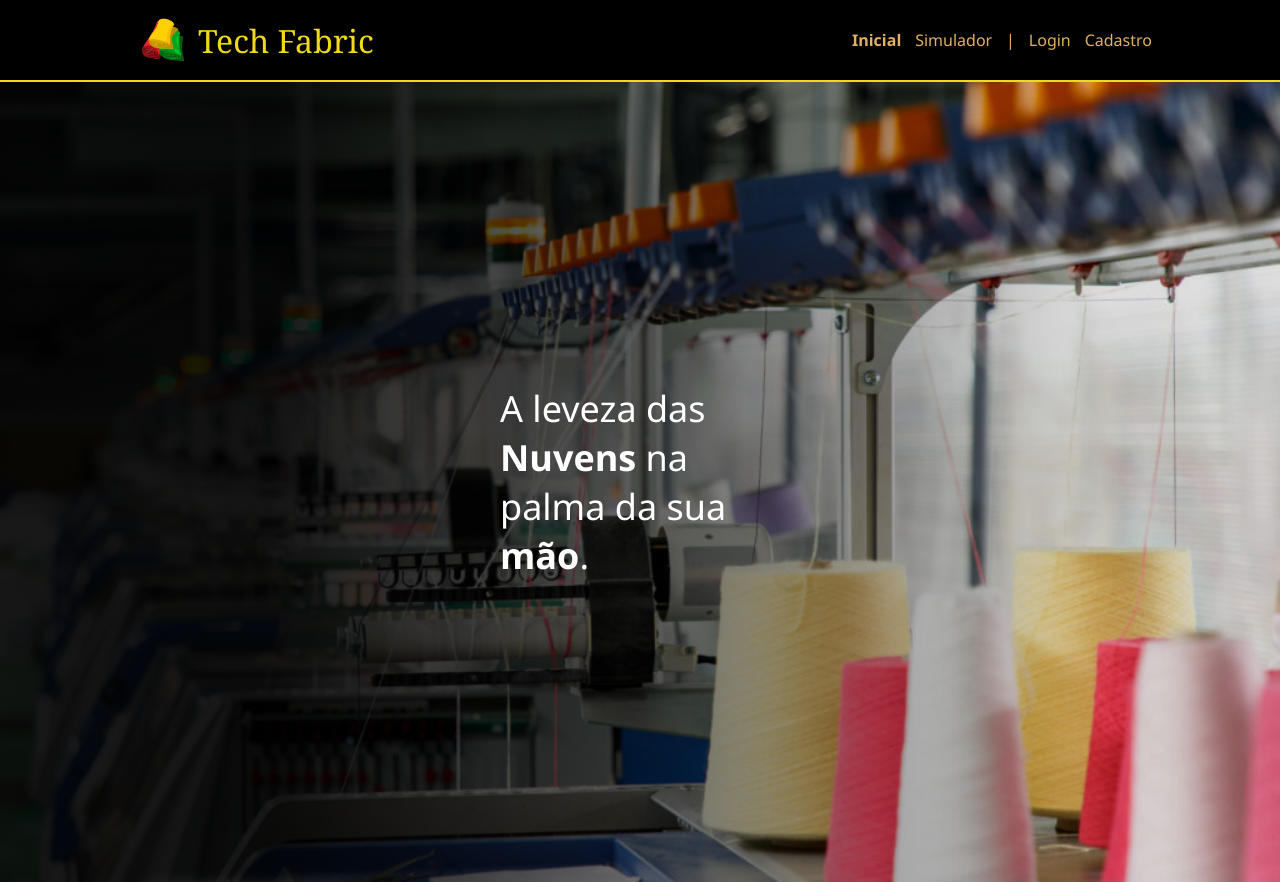
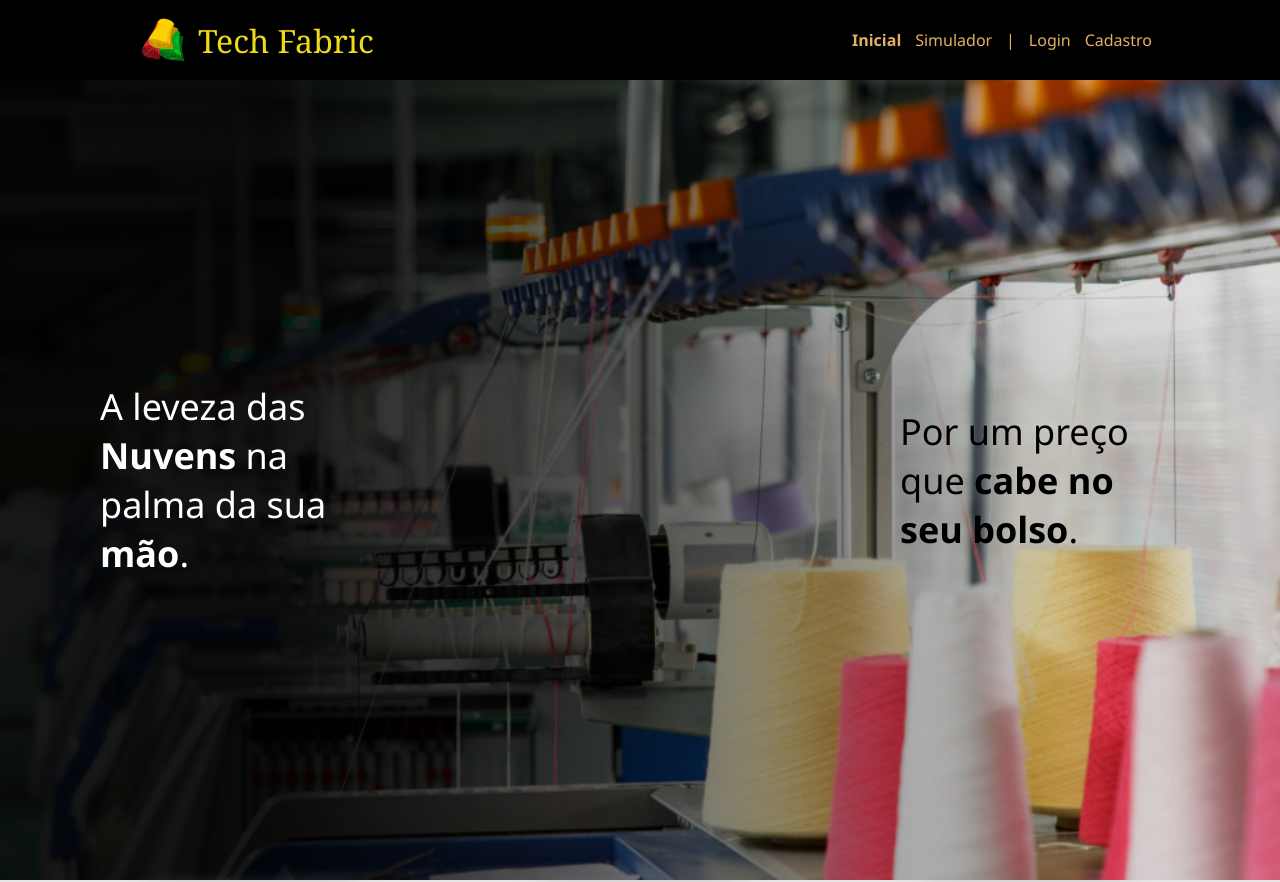
Before and after one commit to Vinum-Grupo8-1ADSA/Desafio-PI, a website: page site/public/index.html in a window 1280 px wide. Shown: the top 882 px of the page. Drawn offline with Linux system fonts and the light colour scheme.

Commit message:
Mudanças minimas na home

```diff
--- a/site/public/css/estilo.css
+++ b/site/public/css/estilo.css
@@ -21,7 +21,7 @@ body {
 
 .header {
   height: var(--tamanho-header);
-  border-bottom: 2px solid #F0D917;
+
   position: sticky;
   top: 0;
   background-color: black;
@@ -90,9 +90,17 @@ body {
   align-items: center;
 }
 .banner .container {
+  display: flex;
+  justify-content: start;
+  margin-left: 100px;
+  align-items: center;
+  height: 100vh;
+}
+.banner .container2 {
+  display: flex;
+  margin-right: 100px;
   justify-content: center;
   align-items: center;
-  height: 100vh;
 }
 
 .banner .container p {
@@ -100,11 +108,18 @@ body {
   color: white;
   width: 280px;
 }
+.banner .container2 p {
+  font-size: 36px;
+  color: black;
+  width: 280px;
+}
 
 .banner .container span {
   font-weight: 800;
 }
-
+.banner .container2 span {
+  font-weight: 800;
+}
 .social {
   background-color: #e5e5e5;
   display: flex;
--- a/site/public/index.html
+++ b/site/public/index.html
@@ -6,11 +6,11 @@
     <meta http-equiv="X-UA-Compatible" content="IE=edge">
     <meta name="viewport" content="width=device-width, initial-scale=1.0">
 
-    <title>AquaTech | Página Inicial</title>
+    <title>Tech Fabric | Página Inicial</title>
 
     <script src="./js/sessao.js"></script>
 
-    <link rel="icon" href="./assets/icon/favicon2.ico">
+    <link rel="icon" href="./assets/icon/Icon da fabrica .png">
     <link rel="stylesheet" href="./css/estilo.css">
     <link rel="preconnect" href="https://fonts.gstatic.com">
     <!-- <link
@@ -73,6 +73,13 @@
 
           <p>
             A leveza das <span>Nuvens</span> na palma da sua <span>mão</span>.
+          </p>
+
+        </div>
+        <div class="container2">
+
+          <p>
+            Por um preço que <span>cabe no seu bolso</span>.
           </p>
 
         </div>
```
Also changed, not shown: site/public/cadastro.html (+1 -1 lines), site/public/login.html (+2 -2 lines).
